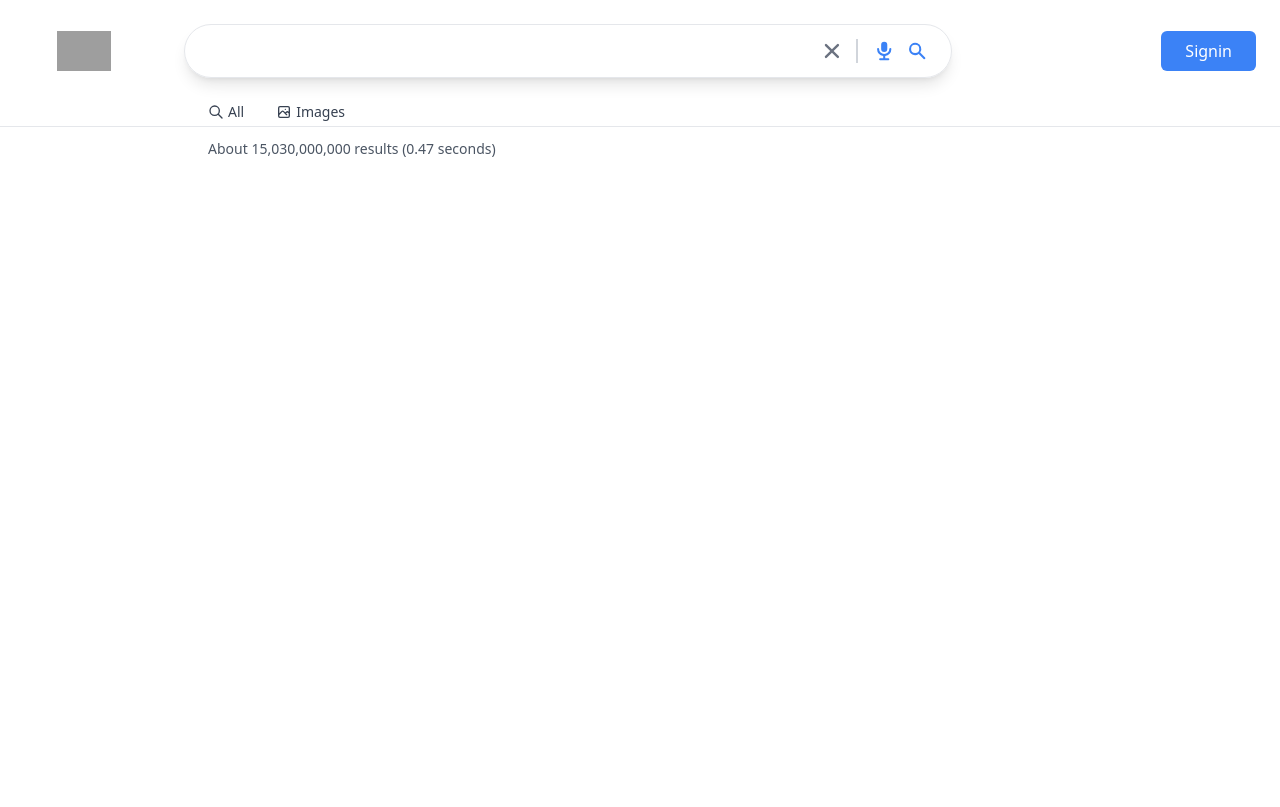
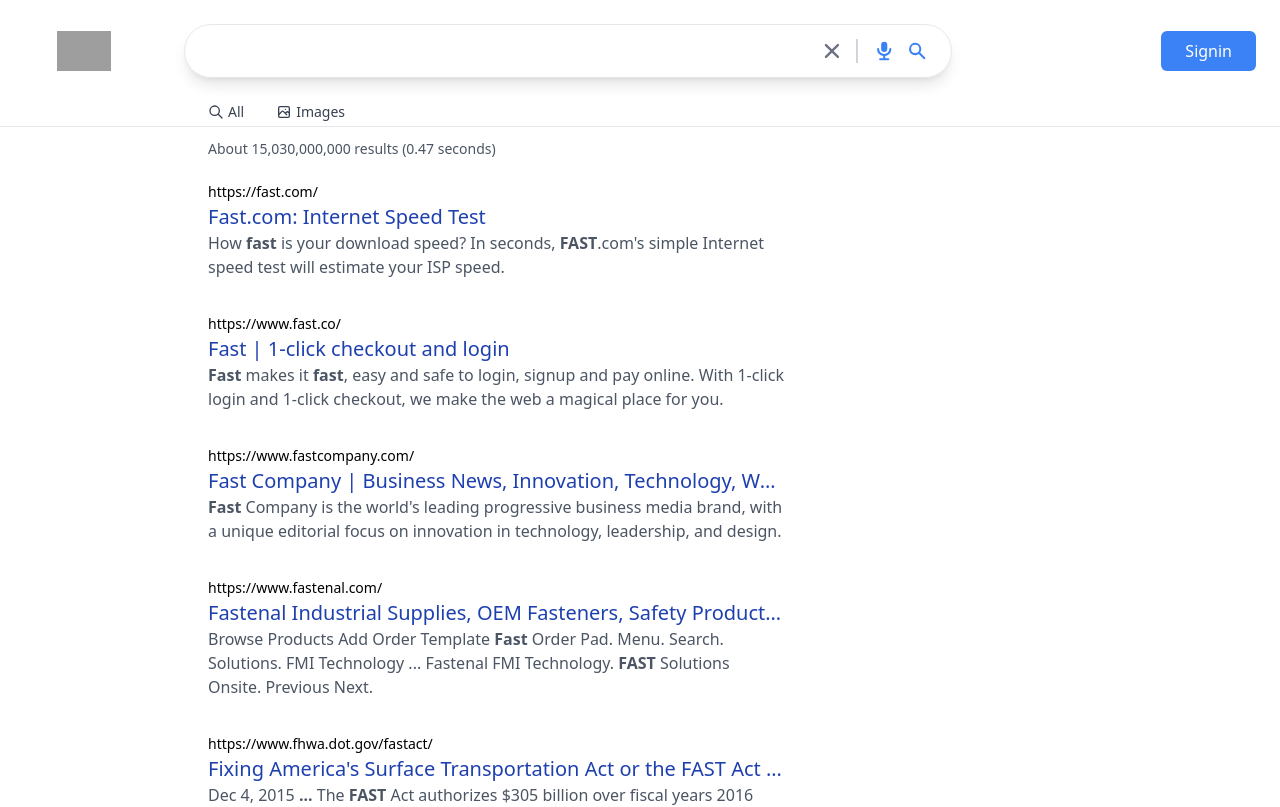
Before and after one commit to jjayoma2017/google-clone, a Next.js app: page /search in a window 1280 px wide. Shown: the top 807 px of the page. Built offline with nearby package versions, Linux system fonts and the light colour scheme; no server answers; grey boxes are pictures that could not be loaded.

Commit message:
added the result all section and use the html react parser

```diff
--- a/components/SearchResults.js
+++ b/components/SearchResults.js
@@ -1,4 +1,5 @@
 import React from 'react';
+import Parser from 'html-react-parser';
 
 export default function SearchResults({ results }) {
   return (
@@ -7,6 +8,24 @@
         About {results.searchInformation.formattedTotalResults} results (
         {results.searchInformation.formattedSearchTime} seconds)
       </p>
+      {results.items.map((result) => (
+        <div className="max-w-xl mb-8" key={result.link}>
+          <div className="group">
+            <a className="text-sm truncate" href={result.link}>
+              {result.formattedUrl}
+            </a>
+            <a
+              className="group-hover:underline decoration-blue-800"
+              href={result.link}
+            >
+              <h2 className="truncate text-xl font-medium text-blue-800">
+                {result.title}
+              </h2>
+            </a>
+          </div>
+          <p className="text-gray-600">{Parser(result.htmlSnippet)}</p>
+        </div>
+      ))}
     </div>
   );
 }
--- a/package.json
+++ b/package.json
@@ -10,6 +10,7 @@
   },
   "dependencies": {
     "@heroicons/react": "^1.0.6",
+    "html-react-parser": "^1.4.14",
     "next": "12.1.6",
     "next-auth": "^4.3.4",
     "react": "18.1.0",
```
Also changed, not shown: 2 other files (tests, documents, lock files or other folders).
